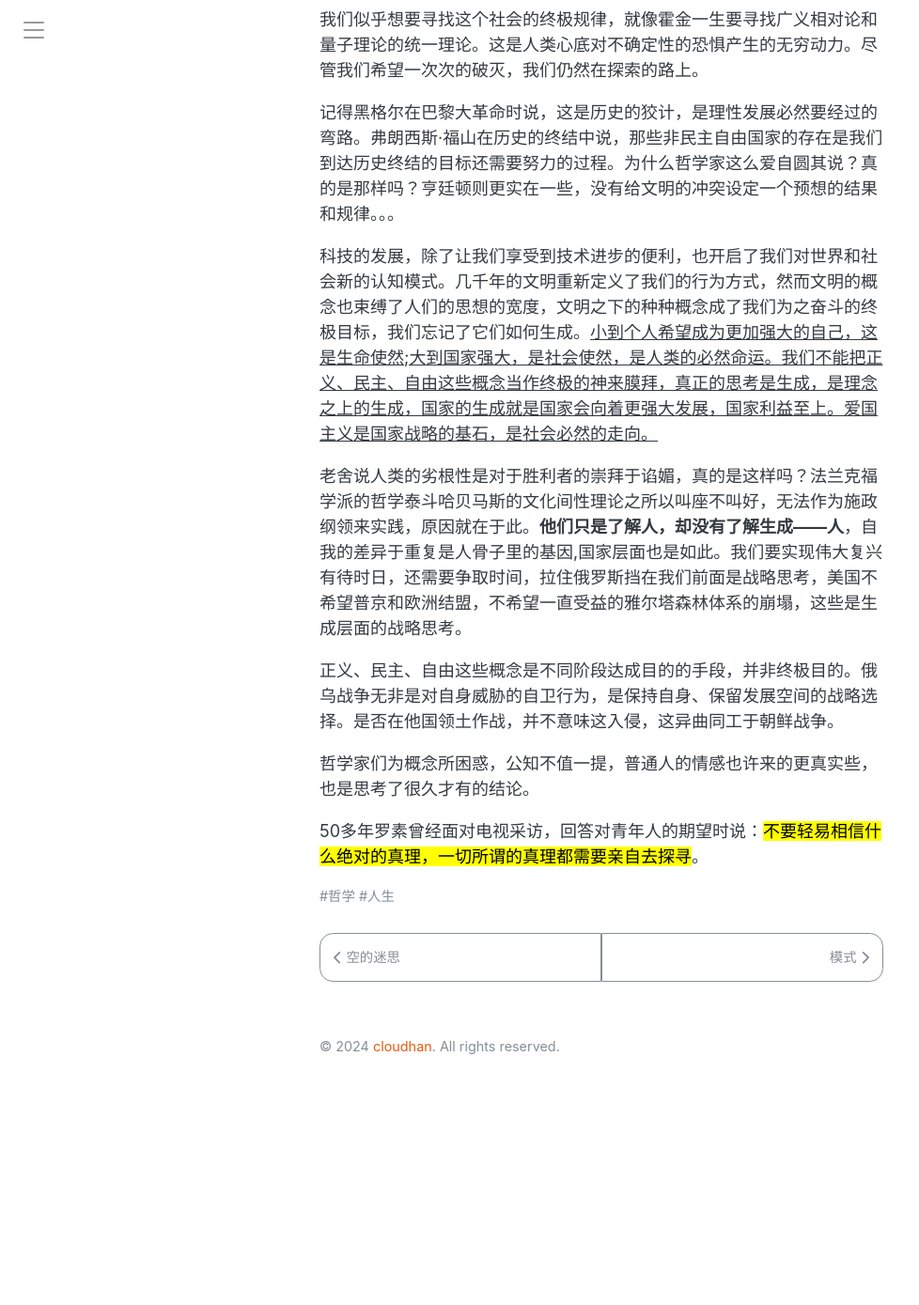
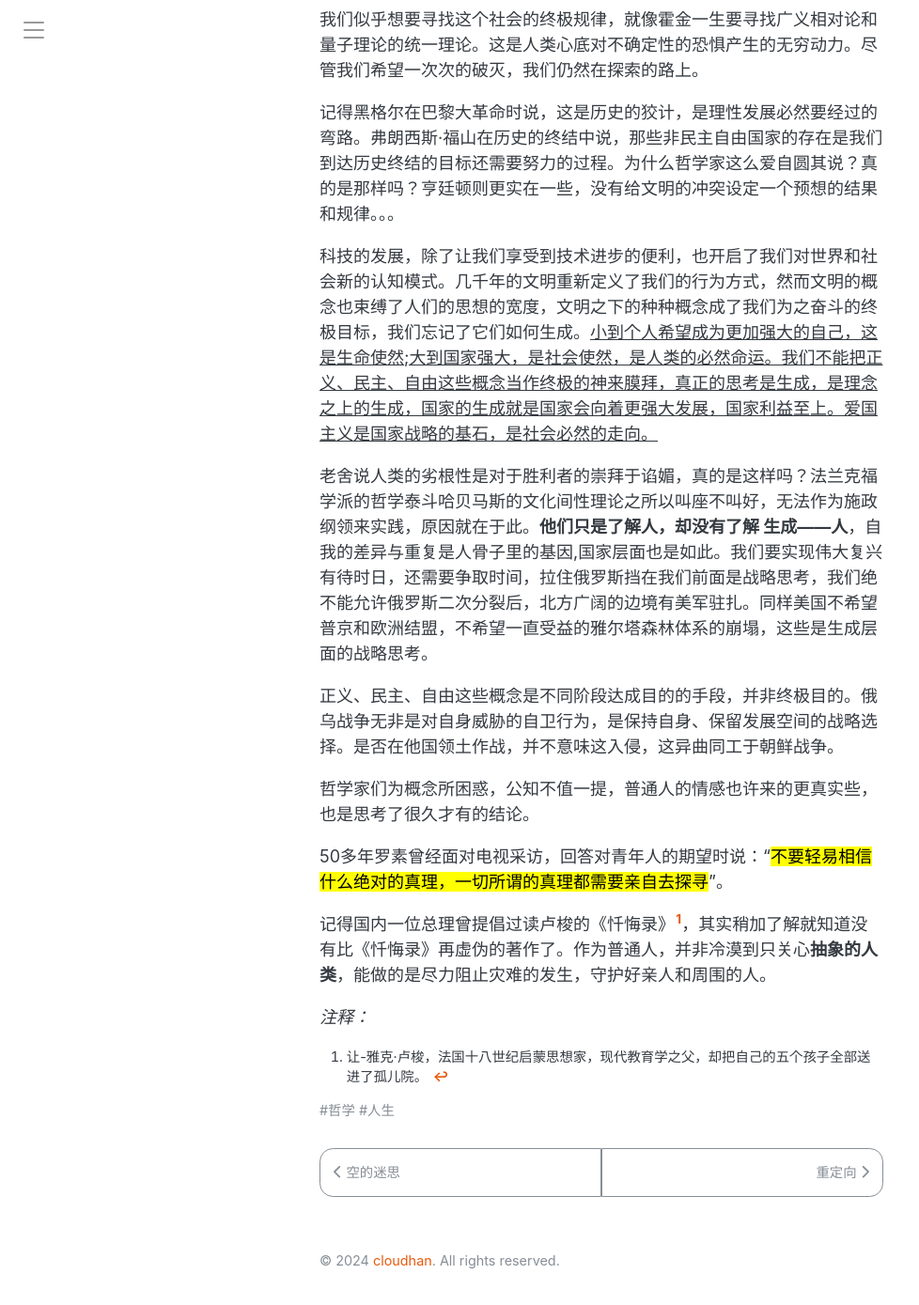
Before and after one commit to symphonyh/symphonyh.github.io, a Jekyll site: the page built from _posts/2024-11-16-zhyi.md, in a window 1280 px wide and 1400 px high, scrolled down 664 px. Shown: the top 1389 px of the window at 94% size, without its empty margins (0-978 px from the left). Built offline with Jekyll 4.4.1, drawn with Linux system fonts in a browser that asks for light colours; comment, search, counter and statistics services are not loaded; before the commit the page ends 1835 px from its top, so only the background shows below that; some of the changed text lies outside the part shown.

Commit message:
增加一篇文章

```diff
--- a/_posts/2024-11-16-zhyi.md
+++ b/_posts/2024-11-16-zhyi.md
@@ -10,7 +10,7 @@ comments: true
 
 有人说现代社会仍旧是丛林法则盛行。1928年的根据《联合国宪章》的原则各国必有彼此互不侵害领土完整的义务,因此,一国没有权利索取别国的土地。特别是通过战争的手段取得的土地,即使是通过条约签订,现代国际法上也不能认定是合法的领土取得手段。有法律约束，但似乎效果不佳，无论什么理论最终都是看谁拳头硬，为什么？
 
-真是突然一下子就迷惑了，那么多理论似乎都成了银样蜡枪头。说好的正义、公平、自由、平等。。。对话呢！说的是主义原来都是生意！
+真是突然一下子就迷惑了，那么多理论似乎都成了银样蜡枪头。说好的正义、公平、自由、平等。。。对话呢？说的是主义原来都是生意！
 
 启蒙运动以后，理性的发展让人们摆脱了愚昧，黑格尔以为理性的不断发展，会引领人类走向更自由更幸福的生活，可是理性却让大多数人成为工作的奴隶，社会成为禁锢的铁笼。资本的全球扩张，把世界紧密的联系在一起，原以为哈耶克的自发秩序，可以让人类发展脚步更自由，平等的前行，享受资本增值带来的福祉，可资本的垄断和横行却成了少数人的狂欢，让贫富出现更加巨大的鸿沟，带给大多数人的则是噩梦。
 
@@ -20,10 +20,17 @@ comments: true
 
 科技的发展，除了让我们享受到技术进步的便利，也开启了我们对世界和社会新的认知模式。几千年的文明重新定义了我们的行为方式，然而文明的概念也束缚了人们的思想的宽度，文明之下的种种概念成了我们为之奋斗的终极目标，我们忘记了它们如何生成。<ins>小到个人希望成为更加强大的自己，这是生命使然;大到国家强大，是社会使然，是人类的必然命运。我们不能把正义、民主、自由这些概念当作终极的神来膜拜，真正的思考是生成，是理念之上的生成，国家的生成就是国家会向着更强大发展，国家利益至上。爱国主义是国家战略的基石，是社会必然的走向。</ins>
 
-老舍说人类的劣根性是对于胜利者的崇拜于谄媚，真的是这样吗？法兰克福学派的哲学泰斗哈贝马斯的文化间性理论之所以叫座不叫好，无法作为施政纲领来实践，原因就在于此。**他们只是了解人，却没有了解生成——人**，自我的差异于重复是人骨子里的基因,国家层面也是如此。我们要实现伟大复兴有待时日，还需要争取时间，拉住俄罗斯挡在我们前面是战略思考，美国不希望普京和欧洲结盟，不希望一直受益的雅尔塔森林体系的崩塌，这些是生成层面的战略思考。
+老舍说人类的劣根性是对于胜利者的崇拜于谄媚，真的是这样吗？法兰克福学派的哲学泰斗哈贝马斯的文化间性理论之所以叫座不叫好，无法作为施政纲领来实践，原因就在于此。**他们只是了解人，却没有了解 生成——人**，自我的差异与重复是人骨子里的基因,国家层面也是如此。我们要实现伟大复兴有待时日，还需要争取时间，拉住俄罗斯挡在我们前面是战略思考，我们绝不能允许俄罗斯二次分裂后，北方广阔的边境有美军驻扎。同样美国不希望普京和欧洲结盟，不希望一直受益的雅尔塔森林体系的崩塌，这些是生成层面的战略思考。
 
 正义、民主、自由这些概念是不同阶段达成目的的手段，并非终极目的。俄乌战争无非是对自身威胁的自卫行为，是保持自身、保留发展空间的战略选择。是否在他国领土作战，并不意味这入侵，这异曲同工于朝鲜战争。
 
+
 哲学家们为概念所困惑，公知不值一提，普通人的情感也许来的更真实些，也是思考了很久才有的结论。
 
-50多年罗素曾经面对电视采访，回答对青年人的期望时说：<mark>不要轻易相信什么绝对的真理，一切所谓的真理都需要亲自去探寻</mark>。
+50多年罗素曾经面对电视采访，回答对青年人的期望时说：“<mark>不要轻易相信什么绝对的真理，一切所谓的真理都需要亲自去探寻</mark>”。
+
+记得国内一位总理曾提倡过读卢梭的《忏悔录》[^fn1]，其实稍加了解就知道没有比《忏悔录》再虚伪的著作了。作为普通人，并非冷漠到只关心**抽象的人类**，能做的是尽力阻止灾难的发生，守护好亲人和周围的人。
+
+*注释：*
+
+[^fn1]:让-雅克·卢梭，法国十八世纪启蒙思想家，现代教育学之父，却把自己的五个孩子全部送进了孤儿院。
```
Also changed, not shown: _posts/2024-11-18-hhsh2.md (added, +65 -0 lines), _posts/2024-12-24-hhsh2.md (deleted, +0 -23 lines).
